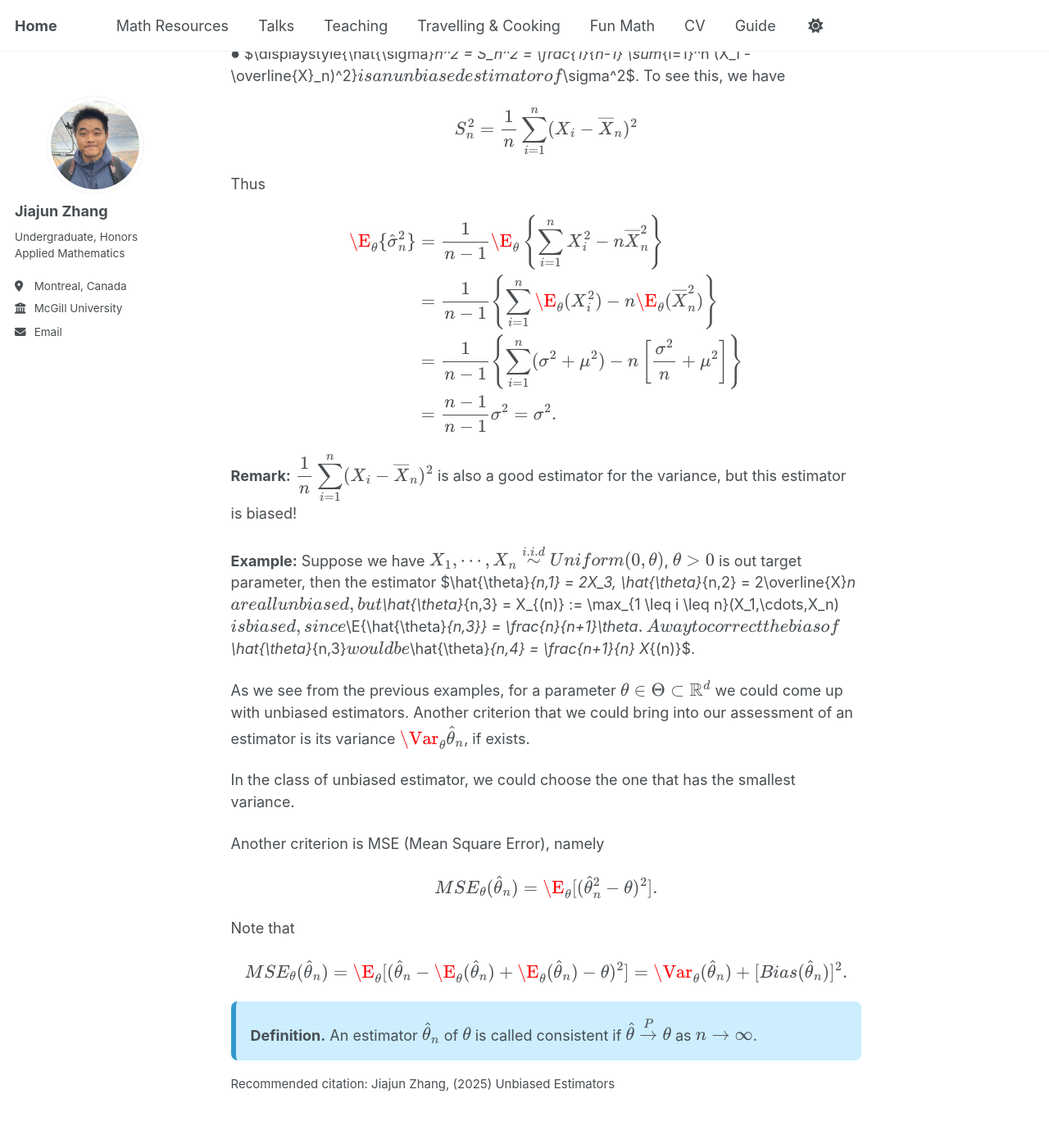
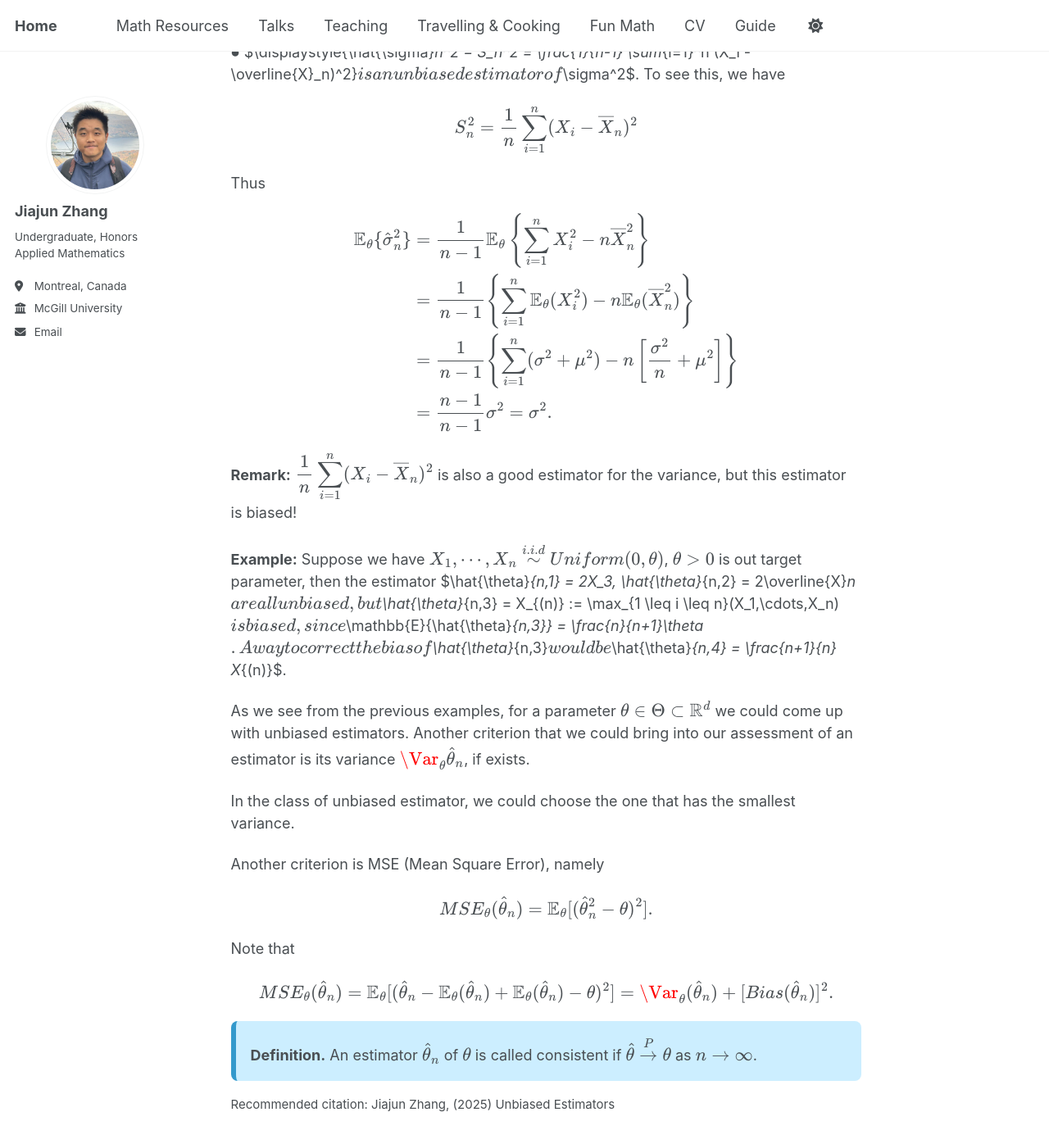
Before and after one commit to JohanssonRein/JohanssonRein.github.io, a Jekyll site: the page built from _publications/unbiasedestimators.md, in a window 1280 px wide and 1400 px high, scrolled down 1631 px. Shown: the top 1396 px of the window at 82% size. Built offline with Jekyll 4.4.1, drawn with Linux system fonts in a browser that asks for light colours; some of the changed text lies outside the part shown.

Commit message:
Update unbiasedestimators.md

```diff
--- a/_publications/unbiasedestimators.md
+++ b/_publications/unbiasedestimators.md
@@ -49,7 +49,7 @@ We may come up with many possible estimators for a parameter $\theta$, but how d
 
 
 <div style="background-color: #cceeff; padding: 1em; border-left: 6px solid #3399cc; border-radius: 8px; margin: 1em 0;">
-  <strong>Definition.</strong> An estimator $\hat{\theta}_n = \hat{\theta}_n(X_1,\cdots,X_n)$ is an ``unbiased'' estimator of $\theta$ if $\forall \theta \in \Theta$, $\E_{\theta}\{ \hat{\theta}_n \} = \theta$.
+  <strong>Definition.</strong> An estimator $\hat{\theta}_n = \hat{\theta}_n(X_1,\cdots,X_n)$ is an ``unbiased'' estimator of $\theta$ if $\forall \theta \in \Theta$, $\mathbb{E}_{\theta}\{ \hat{\theta}_n \} = \theta$.
 </div>
 
 
@@ -57,13 +57,13 @@ We may come up with many possible estimators for a parameter $\theta$, but how d
 We also define the biased estimator to be
 
 $$
-Bias(\hat{\theta}_n) = \E_{\theta} \{ \hat{\theta}_n \} - \theta.
+Bias(\hat{\theta}_n) = \mathbb{E}_{\theta} \{ \hat{\theta}_n \} - \theta.
 $$
 
 Recall from the previous example where we have $X_1,\cdots,X_n \overset{i.i.d}{\sim} Bernoulli(\theta)$, and the estimators we introduced before, i.e $\overline{X}_n ; \displaystyle{\frac{X_1+X_2}{2}}, X_5$ are all unbiased indeed!
 
 
-**Example:** Suppose we have $X_1,\cdots,X_n \overset{i.i.d}{\sim} F_{\theta}$ where $\theta = \begin{pmatrix} \mu \\ \sigma^2 \end{pmatrix}, \mu = \E X_i, \sigma^2 = \Var(X_i)$, then
+**Example:** Suppose we have $X_1,\cdots,X_n \overset{i.i.d}{\sim} F_{\theta}$ where $\theta = \begin{pmatrix} \mu \\ \sigma^2 \end{pmatrix}, \mu = \mathbb{E} X_i, \sigma^2 = \Var(X_i)$, then
 
 $\bullet$ $\displaystyle{\hat{\mu}_n = \overline{X}_n = \frac{1}{n} \sum_{i=1}^n X_i}$ is an unbiased estimator of $\mu$.
 
@@ -79,8 +79,8 @@ Thus
 
 $$
 \begin{align*}
-\E_{\theta}\{ \hat{\sigma}_n^2\} &= \frac{1}{n-1} \E_{\theta} \left\{ \sum_{i=1}^n X_i^2 - n\overline{X}_n^2 \right\}\\
-&= \frac{1}{n-1} \left\{ \sum_{i=1}^n \E_{\theta}(X_i^2) - n \E_{\theta}(\overline{X}_n^2) \right\}\\
+\mathbb{E}_{\theta}\{ \hat{\sigma}_n^2\} &= \frac{1}{n-1} \mathbb{E}_{\theta} \left\{ \sum_{i=1}^n X_i^2 - n\overline{X}_n^2 \right\}\\
+&= \frac{1}{n-1} \left\{ \sum_{i=1}^n \mathbb{E}_{\theta}(X_i^2) - n \mathbb{E}_{\theta}(\overline{X}_n^2) \right\}\\
 &= \frac{1}{n-1} \left\{ \sum_{i=1}^n (\sigma^2+\mu^2) - n \left[ \frac{\sigma^2}{n} + \mu^2 \right] \right\}\\
 &= \frac{n-1}{n-1}\sigma^2 = \sigma^2.
 \end{align*}
@@ -89,7 +89,7 @@ $$
 
 **Remark:** $\displaystyle{\frac{1}{n}\sum_{i=1}^n} (X_i - \overline{X}_n)^2$ is also a good estimator for the variance, but this estimator is biased!
 
-**Example:** Suppose we have $X_1,\cdots,X_n \overset{i.i.d}{\sim} Uniform(0,\theta)$, $\theta>0$ is out target parameter, then the estimator $\hat{\theta}_{n,1} = 2X_3, \hat{\theta}_{n,2} = 2\overline{X}_n$ are all unbiased, but $\hat{\theta}_{n,3} = X_{(n)} := \max_{1 \leq i \leq n}(X_1,\cdots,X_n)$ is biased, since $\E\{\hat{\theta}_{n,3}\} = \frac{n}{n+1}\theta$. A way to correct the bias of $\hat{\theta}_{n,3}$ would be $\hat{\theta}_{n,4} = \frac{n+1}{n} X_{(n)}$.
+**Example:** Suppose we have $X_1,\cdots,X_n \overset{i.i.d}{\sim} Uniform(0,\theta)$, $\theta>0$ is out target parameter, then the estimator $\hat{\theta}_{n,1} = 2X_3, \hat{\theta}_{n,2} = 2\overline{X}_n$ are all unbiased, but $\hat{\theta}_{n,3} = X_{(n)} := \max_{1 \leq i \leq n}(X_1,\cdots,X_n)$ is biased, since $\mathbb{E}\{\hat{\theta}_{n,3}\} = \frac{n}{n+1}\theta$. A way to correct the bias of $\hat{\theta}_{n,3}$ would be $\hat{\theta}_{n,4} = \frac{n+1}{n} X_{(n)}$.
 
 As we see from the previous examples, for a parameter $\theta \in \Theta \subset \mathbb{R}^d$ we could come up with unbiased estimators. Another criterion that we could bring into our assessment of an estimator is its variance $\Var_{\theta}\{ \hat{\theta}_n \}$, if exists.
 
@@ -98,13 +98,13 @@ In the class of unbiased estimator, we could choose the one that has the smalles
 Another criterion is MSE (Mean Square Error), namely
 
 $$
-MSE_{\theta}(\hat{\theta}_n) = \E_{\theta}[(\hat{\theta}_n^2 - \theta)^2].
+MSE_{\theta}(\hat{\theta}_n) = \mathbb{E}_{\theta}[(\hat{\theta}_n^2 - \theta)^2].
 $$
 
 Note that
 
 $$
-MSE_{\theta}(\hat{\theta}_n) = \E_{\theta}[(\hat{\theta}_n - \E_{\theta}(\hat{\theta}_n) + \E_{\theta}(\hat{\theta}_n)-\theta)^2] = \Var_{\theta}(\hat{\theta}_n) + [Bias(\hat{\theta}_n)]^2.
+MSE_{\theta}(\hat{\theta}_n) = \mathbb{E}_{\theta}[(\hat{\theta}_n - \mathbb{E}_{\theta}(\hat{\theta}_n) + \mathbb{E}_{\theta}(\hat{\theta}_n)-\theta)^2] = \Var_{\theta}(\hat{\theta}_n) + [Bias(\hat{\theta}_n)]^2.
 $$
 
 
```
